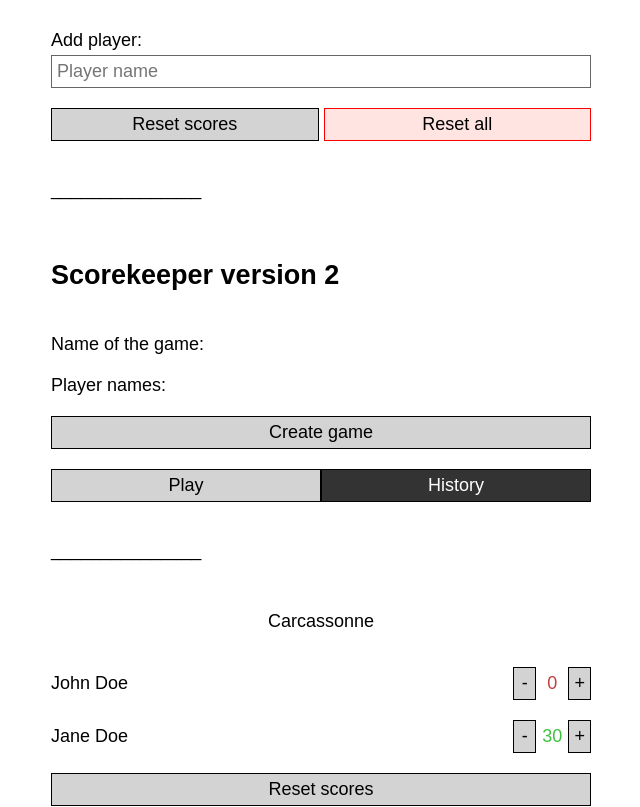
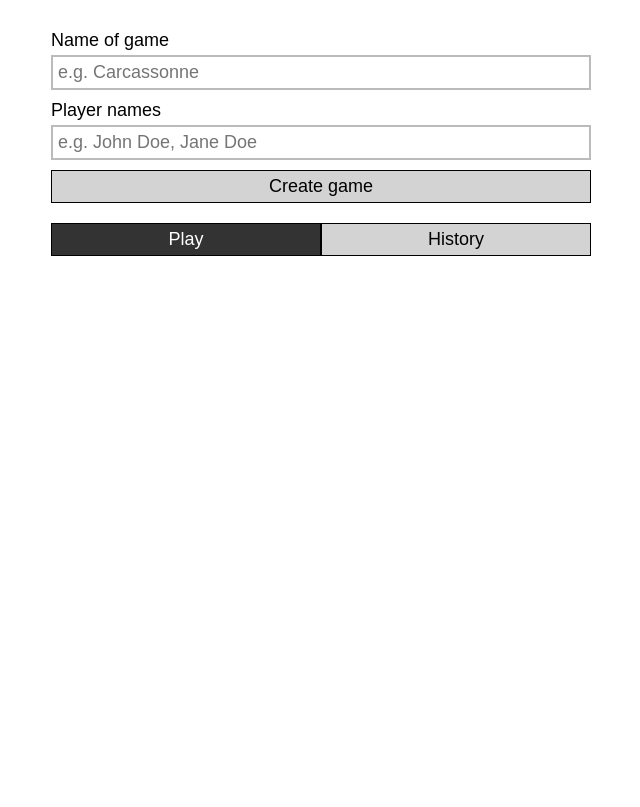
Before and after one commit to BerePendzialek/scorekeeper, a React (Create React App) app: page / in a window 1280 px wide. Shown: the top 807 px of the page, without its empty margins (319-959 px from the left). Built offline with nearby package versions, Linux system fonts and the light colour scheme.

Commit message:
add navigation and create game logic

```diff
--- a/src/App.js
+++ b/src/App.js
@@ -1,18 +1,27 @@
 import { useState } from 'react'
 import styled from 'styled-components/macro'
 import Button from './components/Button/Button'
-import AppHeader from './components/Header/Header'
+import GameForm from './components/GameForm/GameForm'
+import Header from './components/Header/Header'
 import HistoryEntry from './components/HistoryEntry/HistoryEntry'
-import Input from './components/Input/Input'
 import Navigation from './components/Navigation/Navigation'
 import Player from './components/Player/Player'
-import PlayerForm from './components/PlayerForm/PlayerForm'
 
 export default function App() {
   const [players, setPlayers] = useState([])
+  const [currentPage, setCurrentPage] = useState('play')
+  const [nameOfGame, setNameOfGame] = useState('')
+
   return (
     <AppLayout>
-      <PlayerForm onAddPlayer={handleAddPlayer} />
+      {currentPage === 'play' && (
+        <div>
+          <GameForm onCreateGame={createGame} />
+        </div>
+      )}
+      {currentPage === 'game' && (
+        <div>
+          <Header> {nameOfGame}</Header>
           {players.map(({ name, score }, index) => (
             <Player
               key={name}
@@ -21,50 +30,13 @@ export default function App() {
               onPlus={() => handlePlus(index)}
               onMinus={() => handleMinus(index)}
             />
-        // React.createElement(Player, {name, score, onPlus: () => handlePlus(index)})
           ))}
-      <ButtonGrid>
           <Button onClick={resetScores}>Reset scores</Button>
-        <DangerButton onClick={resetAll}>Reset all</DangerButton>
-      </ButtonGrid>
-
-      <p>_______________</p>
-
-      <h2>Scorekeeper version 2</h2>
-
-      <Input
-        labelText="Name of the game:"
-        placeholder="eg. Carcassonne"
-        name="game"
-      />
-      <Input labelText="Player names:" placeholder="eg. John Doe, Jane Doe" />
-      <Button onClick={() => console.log('Create game')}>Create game</Button>
-
-      <Navigation onNavigate={index => console.log(index)} activeIndex={1} />
-
-      <p>_______________</p>
-
-      <AppHeader text="Carcassonne" />
-
-      <Player
-        name="John Doe"
-        score="0"
-        onPlus={() => console.log('onPlus')}
-        onMinus={() => console.log('onMinus')}
-      />
-
-      <Player
-        name="Jane Doe"
-        score="30"
-        onPlus={() => console.log('onPlus')}
-        onMinus={() => console.log('onMinus')}
-      />
-
-      <Button onClick={resetScores}>Reset scores</Button>
-      <DangerButton onClick={resetAll}>End game</DangerButton>
-
-      <p>_______________</p>
-
+          <Button onClick={() => console.log('end game')}>End game</Button>
+        </div>
+      )}
+      {currentPage === 'history' && (
+        <div>
           <HistoryEntry
             nameOfGame="Carcassonne"
             players={[
@@ -72,18 +44,20 @@ export default function App() {
               { name: 'Jane Doe', score: '30' },
             ]}
           />
+        </div>
+      )}
 
-      <HistoryEntry
-        nameOfGame="Wingspan"
-        players={[
-          { name: 'John Doe', score: '30' },
-          { name: 'Jane Doe', score: '20' },
-        ]}
-      />
-
-      <Navigation onNavigate={index => console.log(index)} activeIndex={0} />
+      {(currentPage === 'play' || currentPage === 'history') && (
+        <Navigation currentPage={currentPage} onNavigate={setCurrentPage} />
+      )}
     </AppLayout>
   )
+
+  function createGame({ nameOfGame, playerNames }) {
+    setNameOfGame(nameOfGame)
+    setPlayers(playerNames.map(name => ({ name, score: 0 })))
+    setCurrentPage('game')
+  }
 
   function handleAddPlayer(name) {
     setPlayers(oldPlayers => [...oldPlayers, { name, score: 0 }])
@@ -122,12 +96,3 @@ const AppLayout = styled.div`
   gap: 20px;
   overflow-y: scroll;
 `
-const DangerButton = styled(Button)`
-  background-color: mistyrose;
-  border: 1px solid red;
-`
-const ButtonGrid = styled.div`
-  display: grid;
-  gap: 5px;
-  grid-template-columns: 1fr 1fr;
-`
--- a/src/components/Input/Input.js
+++ b/src/components/Input/Input.js
@@ -3,21 +3,17 @@ import styled from 'styled-components/macro'
 
 export default function Input({ labelText, placeholder, name }) {
   return (
-    <styledLabel>
+    <StyledLabel>
       {labelText}
-      <styledInput
-        name={name}
-        placeholder={placeholder}
-        type="text"
-      ></styledInput>
-    </styledLabel>
+      <StyledInput name={name} placeholder={placeholder} />
+    </StyledLabel>
   )
 }
 
-const styledLabel = styled.label`
+const StyledLabel = styled.label`
   display: grid;
   gap: 4px;
 `
-const styledInput = styled.input`
+const StyledInput = styled.input`
   border: 2px solid #bbb;
 `
--- a/src/components/Navigation/Navigation.js
+++ b/src/components/Navigation/Navigation.js
@@ -2,13 +2,19 @@ import React from 'react'
 import Button from '../Button/Button'
 import styled from 'styled-components/macro'
 
-export default function Navigation({ onNavigate, activeIndex }) {
+export default function Navigation({ onNavigate, currentPage }) {
   return (
     <NavigationStyled>
-      <Button isActive={activeIndex === 0} onClick={() => onNavigate(0)}>
+      <Button
+        isActive={currentPage === 'play'}
+        onClick={() => onNavigate('play')}
+      >
         Play
       </Button>
-      <Button isActive={activeIndex === 1} onClick={() => onNavigate(1)}>
+      <Button
+        isActive={currentPage === 'history'}
+        onClick={() => onNavigate('history')}
+      >
         History
       </Button>
     </NavigationStyled>
```
Lines whose indentation alone changed are shown as unchanged.
